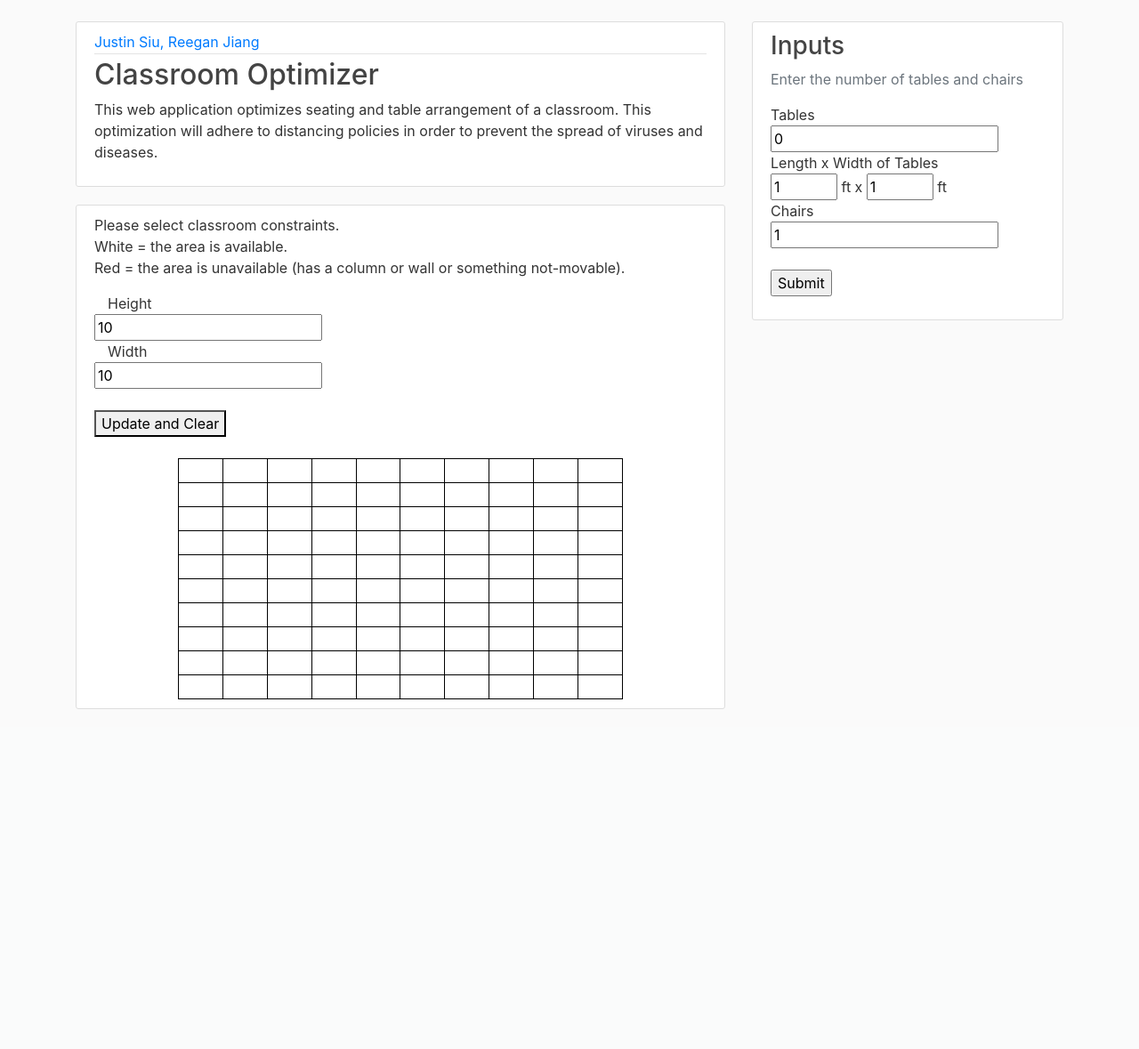
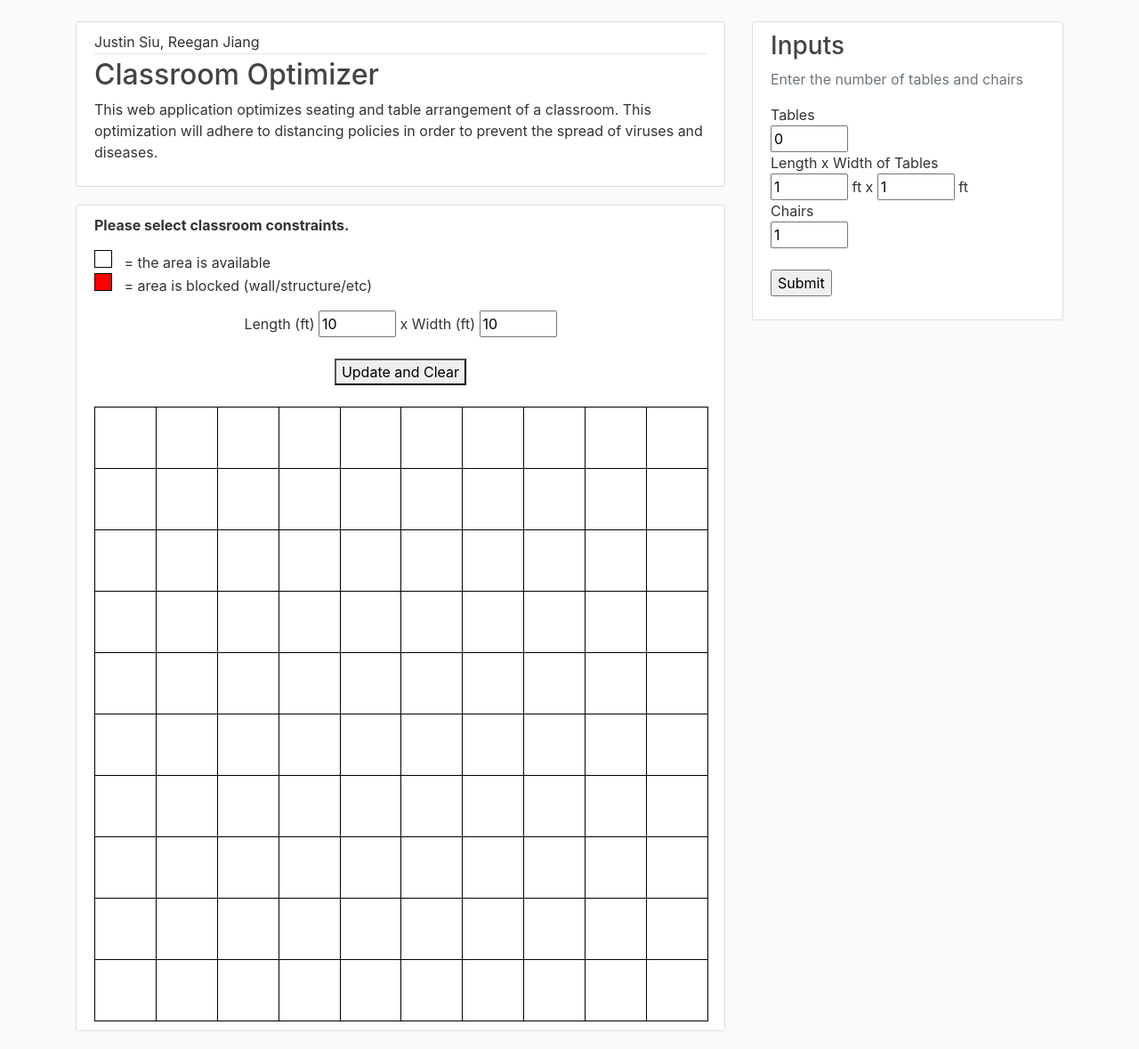
Before and after one commit to jks5464/Classroom_Optimizer, a Django app: page / in a window 1280 px wide. Shown: the part 56-1235 px from the top of the page at 89% size. Before the commit the page ends 853 px from the top, so only its background shows below. Run offline with Django 3.2, Linux system fonts and the light colour scheme; some libraries are stand-ins or nearby versions.

Commit message:
updated UI

```diff
--- a/classopti/settings.py
+++ b/classopti/settings.py
@@ -10,7 +10,7 @@
 https://docs.djangoproject.com/en/3.1/ref/settings/
 """
 #uncomment when deploy
-import django_heroku
+#import django_heroku
 
 from pathlib import Path
 
@@ -127,4 +127,4 @@
 STATIC_URL = '/static/'
 
 ##uncomment when deploy
-django_heroku.settings(locals())
+#django_heroku.settings(locals())
--- a/classroomOptimizer/templates/classroomOptimizer/home.html
+++ b/classroomOptimizer/templates/classroomOptimizer/home.html
@@ -8,22 +8,21 @@
     <article class="media content-section">
         <div class="media-body">
         <div class="article-metadata">
-            <a class="mr-2" href="#">{{ post.author }}</a>
-            <small class="text-muted">{{ post.date_posted }}</small>
+            <a class="mr-2">{{ post.author }}</a>
         </div>
-        <h2><a class="article-title" href="#">{{ post.title }}</a></h2>
+        <h2><a class="article-title">{{ post.title }}</a></h2>
         <p class="article-content">{{ post.content }}</p>
         </div>
     </article>
+{% endfor %}
 <style>
     table {
         margin-left: auto;
         margin-right: auto;
-            width: 500px;
+        width: 690px;
         border: 1px solid black;
     }
     td {
-            height: 50px;
         position: relative;
         border: 1px solid black;
     }
@@ -37,23 +36,46 @@
         left: 0;
         right: 0;
     }
+    .box {
+        height: 20px;
+        width: 20px;
+        border: 1px solid black;
+        display: inline-block;
+    }
+
+    .red {
+        background-color: red;
+    }
+
+    .green {
+        background-color: green;
+    }
+
+    .blue {
+        background-color: blue;
+    }
+
 </style>
-{% endfor %}
 <div class="content-section">
     <p>
-        Please select classroom constraints.
+        <strong>Please select classroom constraints. </strong>
         <br>
-        White = the area is available.
+        <div class='box'></div> &nbsp; = the area is available
         <br>
-        Red = the area is unavailable (has a column or wall or something not-movable).
+        <div class="box red"></div> &nbsp; = area is blocked (wall/structure/etc)
+        <br>
     </p>
-    <div class='col-md-4'>Height</div>
-    <div><input type='number' min='1' id='tableHeight' value='10'/></div>
-    <div class='col-md-4'>Width</div>
-    <div><input type='number' min='1' id='tableWidth' value='10'/></div>
+    <div style="text-align: center;">
+        Length (ft)
+        <input type='number' min='1' max="40" id='tableHeight' value='10'/>
+        x Width (ft)
+        <input type='number' min='1' max="40" id='tableWidth' value='10'/>
         <br>
-    <div><button id='tableUpdate'>Update and Clear</button></div>
         <br>
+        <button id='tableUpdate'>Update and Clear</button>
+        <br>
+        <br>
+    </div>
     <table><tbody id="tbody"></tbody></table>
 </div>
 </div>
@@ -65,15 +87,15 @@
                 <form action=about/ method=POST id="form">
                     {% csrf_token %}
                     Tables<br>
-                    <input type="number" min="0" name="numTables" value="0"/><br>
+                    <input type="number" min="0" max="10" name="numTables" value="0"/><br>
                     Length x Width of Tables<br>
-                    <input type="number" min="1" name="tableL" value="1" style="width: 75px"/>
+                    <input type="number" min="1" max="10" name="tableL" value="1"/>
                     ft x
-                    <input type="number" min="1" name="tableW" value="1" style="width: 75px"/>
+                    <input type="number" min="1" max="10" name="tableW" value="1"/>
                     ft
                     <br>
                     Chairs<br>
-                    <input type="number" min="1" name="numChairs" value="1"/>
+                    <input type="number" min="1" max="10" name="numChairs" value="1"/>
                     <input type="hidden" name="available" value=""/>
                     <!--<br>
 
@@ -114,17 +136,21 @@
     });
 
     function buildTable(height, width) {
+        //var row = parseInt(document.getElementById("tableHeight").value);
+        //var column = parseInt(document.getElementById("tableWidth").value);
+        available = Array(parseInt(height)).fill().map(() => Array(parseInt(width)).fill(0));
         $("#tbody").html('');
         $("#tbody").off("click", "td", clickHandler);
        /* $("#tbody td").on('click', e => {
              ChangeColor($(this).attr('id'))
         });*/
 
+        var styleWidth = $("#tbody").width() / width;
 
         for(var i = 0 ; i < height ; i++) {
             var tr = $("#tbody").append("<tr></tr>");
             for(var j = 0 ; j < width ; j++) {
-                var td = tr.append(`<td id="${i}-${j}" style="height :25px; width 25px">&nbsp;</td>`);
+                var td = tr.append(`<td id="${i}-${j}" style="height : ${styleWidth}px; width ${styleWidth}px">&nbsp;</td>`);
             }
         }
         $("#tbody").on("click", "td", clickHandler);
```
Also changed, not shown: classroomOptimizer/templates/classroomOptimizer/about.html (+28 -9 lines), classroomOptimizer/static/classroomOptimizer/main.css (indentation only). Lines whose indentation alone changed are shown as unchanged.
